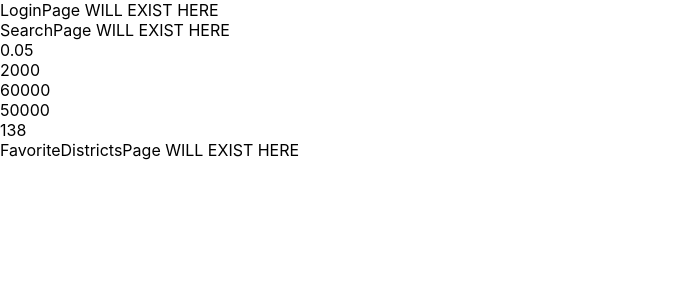
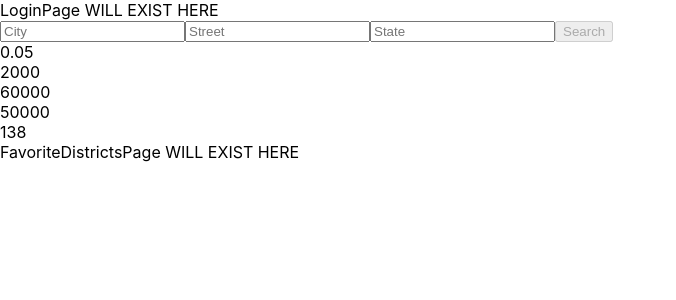
Before and after one commit to reportcard-org/reportcard-fe, a React (Create React App) app: page /district-info in a window 1280 px wide. Shown: the top 300 px of the page, without its empty margins (0-676 px from the left). Built offline with nearby package versions, Linux system fonts and the light colour scheme.

Commit message:
Update SearchForm component to accecpt JSON contract of city, street, state

```diff
--- a/src/components/App/App.js
+++ b/src/components/App/App.js
@@ -7,7 +7,8 @@ import FavoriteDistrictsPage from '../FavoriteDistrictsPage/FavoriteDistrictsPag
 
 const App = () => {
 
- const [districtData, setDistrictData] = useState(
+  //this will need a second param of setDistrictData once we get the form hooked up to search
+ const [districtData] = useState(
     {
     data: {
       id: 1,
@@ -21,13 +22,23 @@ const App = () => {
       ]
     }
   });
+
  // const [userData, setUserData] = useState('');
+
+  const searchForAddress = (newAddressQuery) => {
+    //this is where we will send information to the back.  I've only ever made searched with API calls and not GraphQl so am curious if this is a wuery or mutation?  or if we use an api call?
+
+  }
+
 
   return (
     <div className="App">
       <UserLoginPage />
-      <SearchPage />
+
+      <SearchPage searchForAddress={searchForAddress} />
+
       <DistrictInfoPage districtData={districtData} />
+
       <FavoriteDistrictsPage />
     </div>
   );
--- a/src/components/DistrictInfoPage/DistrictInfoPage.js
+++ b/src/components/DistrictInfoPage/DistrictInfoPage.js
@@ -1,12 +1,14 @@
 import React from 'react';
 import ReportCard from '../ReportCard/ReportCard'
 import './DistrictInfoPage.css';
+import {v4 as uuidV4} from "uuid"
 
 const DistrictInfoPage = ( {districtData} ) => {
-
     const newReportCard = districtData.data.attributes.map(attribute => {
         return (
             <ReportCard
+                id = {districtData.data.id}
+                key = {uuidV4()}
                 studentTeacherRatio = {attribute.student_teacher_ratio}
                 perStudentExpenditure={attribute.per_student_expenditure}
                 teacherSalaryInfo={attribute.teacher_salary_info}
--- a/src/components/SearchForm/SearchForm.js
+++ b/src/components/SearchForm/SearchForm.js
@@ -1,57 +1,63 @@
-import React, {useState} from "react";
-import {v4 as uuidV4} from "uuid"
+import React, { useState } from 'react';
+import './SearchForm.css';
 
-const SearchForm = (props) => {
-    const [title, setTitle] = useState("")
-    const [description, setDescription] = useState("")
+const SearchForm = ({searchForAddress}) => {
 
+    const [city, setCity] = useState('');
+    const [street, setStreet] = useState('');
+    const [stateAddress, setStateAddress] = useState('');
 
-const handleTitleChange = (event) => {
-    setTitle(event.target.value)
+    const handleSubmit = (event) => {
+        event.preventDefault();
+
+        const newAddressQuery = {
+            city: city,
+            street: street,
+            state: stateAddress
         }
+        console.log(newAddressQuery)
 
-const handleDescriptionChange = (event) => {
-    setDescription(event.target.value)
-}
-
-const submitIdea = (event) => {
-    event.preventDefault()
-    let newIdea = {
-        id: uuidV4(),
-        title,
-        description
-    }
-    props.addIdea(newIdea)
+        // console.log(searchForAddress())
+        searchForAddress()
         clearInputs()
     }
 
-const clearInputs  = () => {
-    setTitle("")
-    setDescription("")
+    const clearInputs = () =>{
+        setCity('');
+        setStreet('');
+        setStateAddress('');
     }
 
-    return(
-        <SearchForm>
+    return (
+        <form className='search-form' onSubmit={(event) => handleSubmit(event)}>
             <input
-                type="text"
-                name="title"
-                placeholder="Title"
-                value={title}
-                required
-                onChange={handleTitleChange}
+                className='search-input-city'
+                type='text'
+                name='city'
+                placeholder='City'
+                value={city}
+                onChange={(event) => setCity(event.target.value)}
             />
             <input
-                type="text"
-                name="description"
-                placeholder="Description"
-                value={description}
-                required
-                onChange={handleDescriptionChange}
+                className='search-input-street'
+                type='text'
+                name='street'
+                placeholder='Street'
+                value={street}
+                onChange={(event) => setStreet(event.target.value)}
             />
-            <button onClick={(event) => submitIdea(event)}>Submit</button>
-        </SearchForm>
-    )
+              <input
+                className='search-input-state-address'
+                type='text'
+                name='stateAddress'
+                placeholder='State'
+                value={stateAddress}
+                onChange={(event) => setStateAddress(event.target.value)}
+            />
 
+            <button className='search-button' type='submit' disabled={!city || !street || !stateAddress }>Search</button>
+        </form>
+    );
 }
 
-export default SearchForm
+export default SearchForm;
--- a/src/components/SearchPage/SearchPage.js
+++ b/src/components/SearchPage/SearchPage.js
@@ -1,10 +1,11 @@
 import React from 'react';
 import './SearchPage.css';
+import SearchForm from '../SearchForm/SearchForm';
 
-const SearchPage = () => {
+const SearchPage = ({searchForAddress}) => {
     return (
         <div className='search-form-container'>
-            SearchPage WILL EXIST HERE
+            <SearchForm searchForAddress={searchForAddress} />
         </div>
     )
 }
```
Also changed, not shown: .circleci/config.yml. Lines whose indentation alone changed are shown as unchanged.
